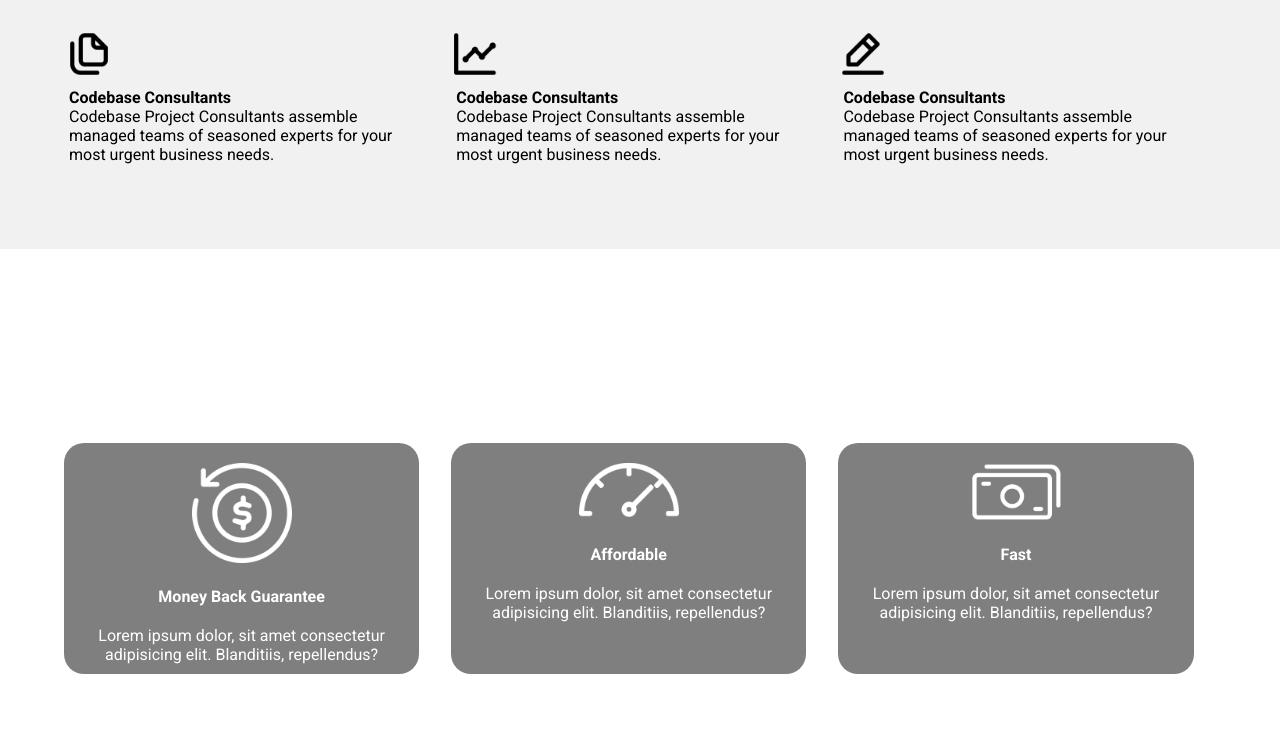
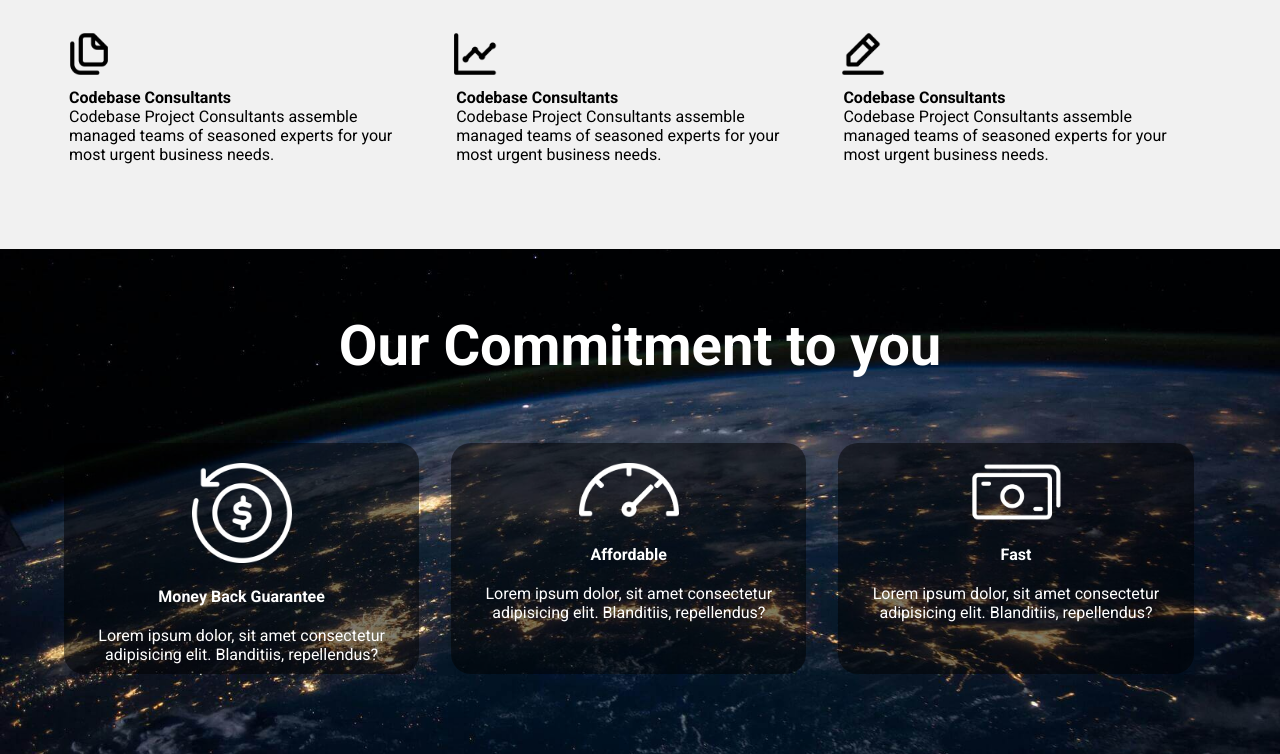
Before and after one commit to MohdAsim0/Proj1Geekster, a plain HTML site: page index.html in a window 1280 px wide. Shown: the part 473-1227 px from the top of the page. Drawn offline with Linux system fonts and the light colour scheme.

Commit message:
path of image

```diff
--- a/style.css
+++ b/style.css
@@ -79,7 +79,7 @@ header a:hover{
 }
 
 .commitment{
-    background-image: url(../assets/our-commitment-bg-1.jpeg);
+    background-image: url(our-commitment-bg-1.jpeg);
     background-position: center;
     background-size: cover;
     padding: 4rem 3rem;
```
Also changed, not shown: 1 other file.
